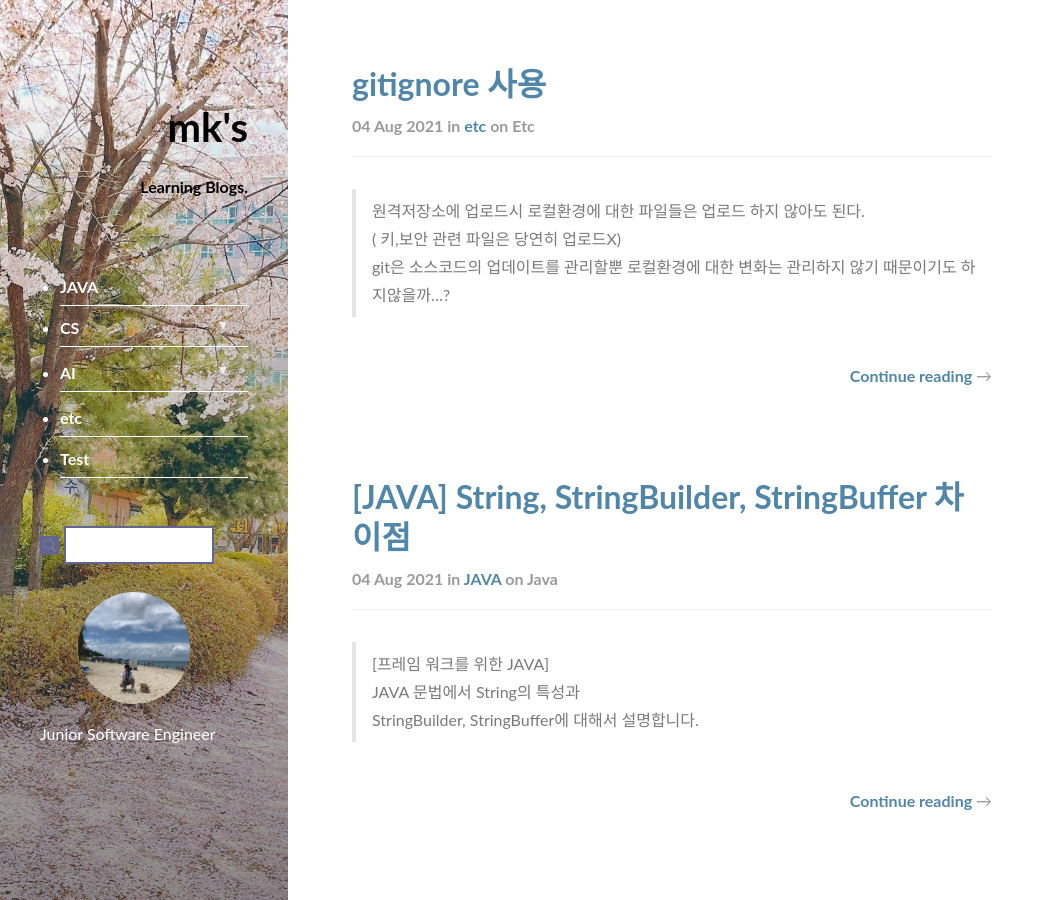
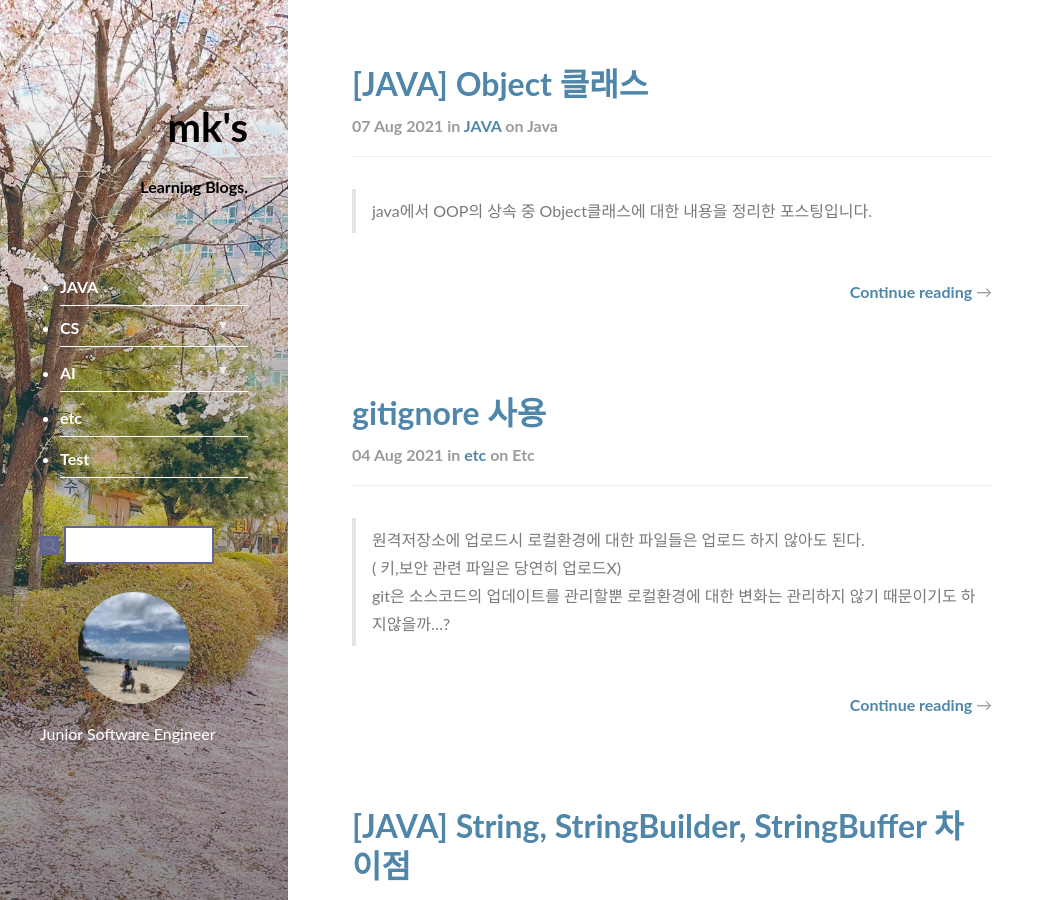
Before and after one commit to 16min99/16min99.github.io, a Jekyll site: the page built from index.html, in a window 1280 px wide and 900 px high. Shown: the whole window, without its empty margins (0-1055 px from the left). Built offline with Jekyll 4.4.1, drawn with Linux system fonts in a browser that asks for light colours; nearby versions of some CDN libraries; the list of posts is cut into pages by our own code; some of the changed lines change nothing that is shown.

Commit message:
object포스팅 추가

````diff
--- /dev/null
+++ b/_posts/2021-08-07-JAVA-JAVA-Object.md
@@ -0,0 +1,75 @@
+---
+layout: post
+title: "[JAVA] Object 클래스 "
+subtitle: "이게 중요해?"
+categories: JAVA
+tags: JAVA
+comments: true
+---
+
+> java에서 OOP의 상속 중 Object클래스에 대한 내용을 정리한 포스팅입니다.
+
+<br/>
+
+# Object클래스
+- 모든 클래스의 최상위 조상 클래스
+
+
+```java
+class myClass{
+    //...
+}
+// 사실 위와 같은 클래스는 다음과 같다
+class myClass extends Object{
+    //...
+}
+```
+- Object클래스에 인스턴스가 가져야 할 기본적인 (9+2)개의 메서드가 정의되어 있음 ( 가장 기본인 java.lang패키지 )
+<br/>
+
+
+|Object 메소드|설명|사용|
+|---|---|---|
+|**clone()**| 객체 자신의 복사본을 반환|protected Object clone|
+|**equals()**| 서로 같은 객체인지 확인 |public boolean equals(Object obj)|
+|**getClass()**| 클래스 정보를 담고 있는 class 인스턴스를 반환 |public Class getClass()|
+|**hashCode()**| 해시코드(메모리 주소값을 변환한 것)를 반환|public int hashCode()|
+|**toString()**| 정보를 문자열로 반환 |public String toString()|
+|finalize()| 객체 소멸시 GC에 의해 자동적으로 호출됨, 오버라이딩 해서 씀 |protected void finalize()|
+|notify()|현재 객체를 사용하려고 기다리는 쓰레드를 하나만 깨움|pubilc void notify()|
+|notifyAll()|현재 객체를 사용하려고 기다리는 모든 쓰레드를 깨움|pubilc void notifyAll()|
+|wait()|다른 쓰레드가 notify(),notifyAll()을 통해 깨우거나 인터럽트, 타임아웃등으로 깨울때 까지 기다리게 함 |pubilc void wait()|
+* GC(Garbage Collection) : 프로그램이 동적으로 할당했던 메모리 영역 중에서 필요없게 된 영역을 해제하는 기능
+* wait()는 2개가 추가로 오버로딩 되어있음 → public void wait(long timeout), public void wait(long timeout,int nanos)
+<br/>
+
+
+```java
+public boolean equals(Object obj){
+    return (this==obj);
+} // 두 객체의 같고 다름은 참조변수의 값으로 판단함.
+// 따라서 다른 두 객체를 equals로 비교하면 항상 false
+// String 은 pool을 이용하므로 true를 나타냄.
+
+public String toString(){
+    return getClass().getName()+"@"+Integer.toHexString(hashCode());
+} // default상태는 위와 같으며 해싱처리된 메모리주소를 리턴함.
+// 보통 오버라이딩 해서 사용
+
+class Point implements Cloneable { //clone은 Cloneable인터페이스를
+                                // 구현한 클래스에서만 호출가능.
+                                // (데이터 보호를 위해서)
+    int x,y;
+    Point(int x ,int y){
+        this.x=x;this.y=y;
+    }
+    public Object clone(){
+        Object obj = null;
+        try{
+            obj = super.clone(); // clone()은 예외처리가 필수
+        } catch(CloneNotSupportedException e){}
+        return obj;
+    }
+} //clone()은 단순히 인스턴스변수의 값만 복사 (얕은 복사) 하므로
+// 오버라이딩을 통해 깊은 복사(완전히 새로운 객체가 만들어지게 함)가 이루어 지도록 해야함.
+```
````
Also changed, not shown: _posts/2021-04-01-AI-ML-AILS1.md (+0 -3 lines), _posts/2021-04-02-etc-etc-git1.md (+1 -0 lines), 3 other files.
